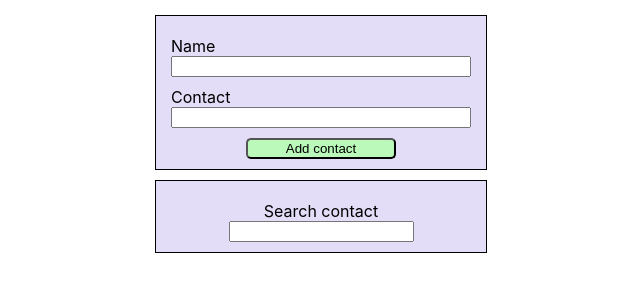
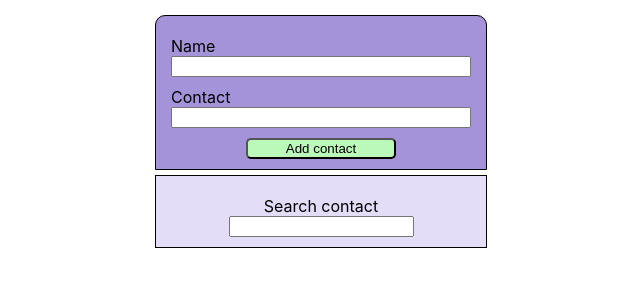
Before and after one commit to bobrenja/react-hw-02-phonebook, a React (Create React App) app: page / in a window 1280 px wide. Shown: the top 300 px of the page, without its empty margins (319-959 px from the left). Built offline with nearby package versions, Linux system fonts and the light colour scheme.

Commit message:
finish styles

```diff
--- a/src/components/PhoneBooks/Form/addContactForm.module.scss
+++ b/src/components/PhoneBooks/Form/addContactForm.module.scss
@@ -7,7 +7,8 @@
   margin-right: auto;
   padding: 10px 15px;
   border: 1px solid black;
-  background-color: rgb(227, 221, 247);
+  border-radius: 10px 10px 0 0 ;
+  background-color: rgb(165, 147, 217);
 }
 
 .label {
--- a/src/components/PhoneBooks/my-phonebooks.module.scss
+++ b/src/components/PhoneBooks/my-phonebooks.module.scss
@@ -4,7 +4,7 @@
   align-items: center;
   justify-content: center;
   width: 300px;
-  margin-top: 10px;
+  margin-top: 5px;
   margin-left: auto;
   margin-right: auto;
   background-color: rgb(227, 221, 247);
@@ -24,10 +24,11 @@
   justify-content: center;
   width: 300px;
 
-  margin-top: 15px;
+  margin-top: 5px;
   margin-left: auto;
   margin-right: auto;
-  background-color: rgb(227, 221, 247);
+  background-color: rgb(165, 147, 217);
   padding: 10px 15px;
   border: 1px solid black;
+  border-radius: 0 0 8px 8px;
 }
```
